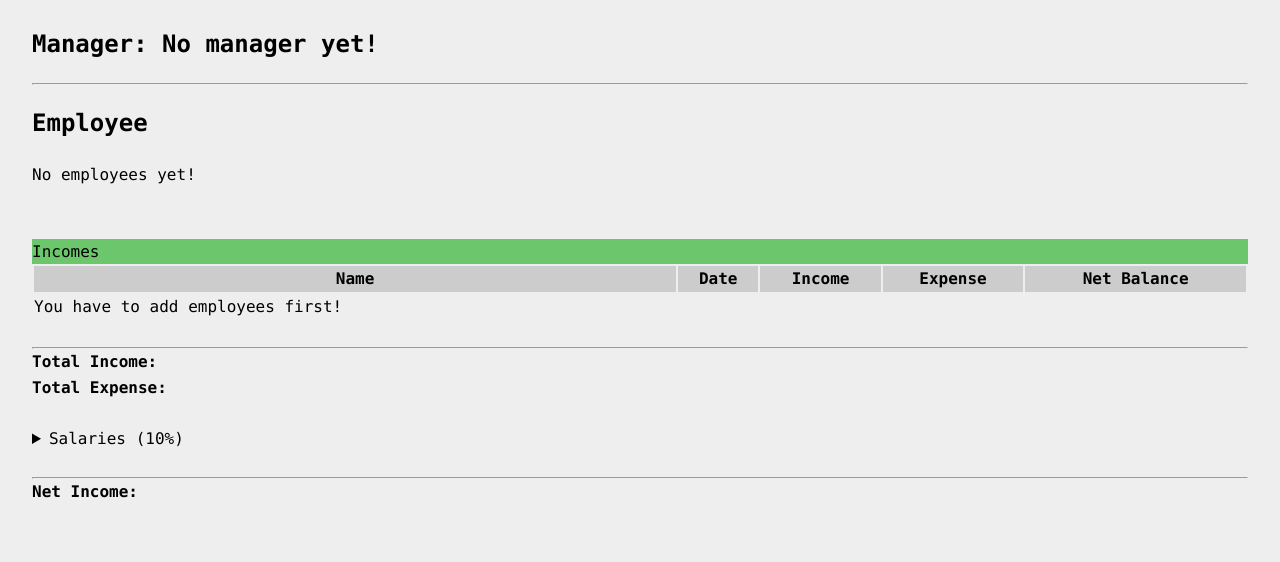
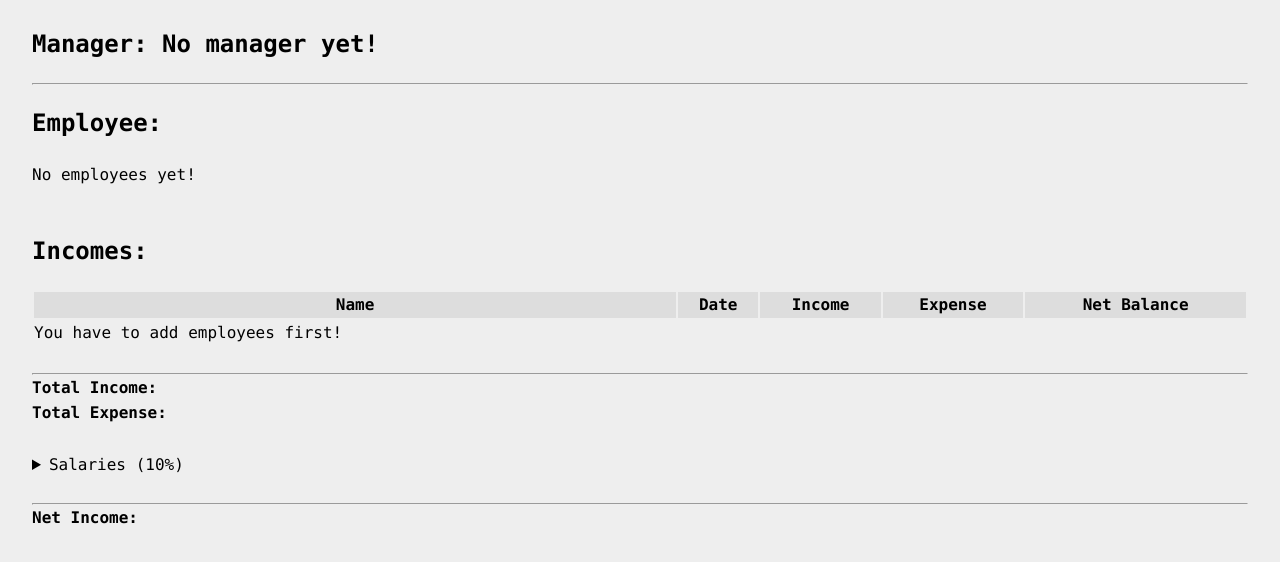
Before and after one commit to ikromw/financial-sheet, a React (Vite) app: page / in a window 1280 px wide. Shown: the top 562 px of the page. Built offline with nearby package versions, Linux system fonts and the light colour scheme.

Commit message:
Changed design

```diff
--- a/src/App.css
+++ b/src/App.css
@@ -5,65 +5,33 @@
 table {
     width: 100%;
 }
-
-table thead {
-    background: #ccc;
-}
-.no-color{
-    position: relative;
-    background: #ccc !important;
+table thead{
+    background: #ddd;
 }
 
-table tbody tr:nth-child(even) {
-    background: #e6e6e6;
+
+/*
+    BUTTON and FORM
+*/
+.align{
+    display: flex;
+    gap: 10px;
+    align-items: center;
 }
-
-.employees-section {
-    display: flex;
-    align-items: center;
-    gap: 10px;
+.align:hover .open-close-form{
+    display: block;
 }
-
-.employees-section:hover button {
-    display: flex;
-}
-
-.employees-section button {
+.open-close-form{
+    width: 25px;
+    height: 25px;
     display: none;
     background: #ddd;
     border: none;
     cursor: pointer;
-    width: 25px;
-    height: 25px;
-    align-items: center;
-    justify-content: center;
 }
-
-.employees-section button:hover {
+.open-close-form:hover{
     background: #ccc;
 }
-
-.employees-section button:active {
-    background: #ddd;
+.open-close-form:active{
+    transform: scale(.9);
 }
-
-
-.income-section {
-    display: flex;
-    align-items: center;
-    justify-content: space-between;
-    gap: 10px;
-
-    background: #6cc76c;
-}
-
-.income-section button {
-    display: flex;
-    background: #4e9c4e;
-    border: none;
-    cursor: pointer;
-    width: 25px;
-    height: 25px;
-    align-items: center;
-    justify-content: center;
-}
--- a/src/App.jsx
+++ b/src/App.jsx
@@ -7,6 +7,7 @@ import { useState, useMemo } from "react";
 import { MSGS, DEFAULT_PERCENT } from "./lib/settings";
 import {
   PriceFormat,
+  Plurals,
   calculateTotalIncomes,
   calculateEmployeeSalaries,
   calculateTotalExpenses,
@@ -93,7 +94,8 @@ function App() {
     <main>
 
       <h2>
-        {managers.length < 2 ? "Manager: " : "Managers: "}
+        {Plurals(managers, "Manager")}
+
         {managers.length > 0 ? (
           managers.map((manager, index) => (
             <span key={index}> {manager.name}{index < managers.length - 1 ? ", " : ""}</span>
@@ -105,10 +107,10 @@ function App() {
       <hr />
       <br />
 
-      <div className="employees-section">
-        {usersData.length < 2 ? <h2>Employee</h2> : <h2>Employees</h2>}
+      <div className="employees-section align">
+        <h2>{Plurals(usersData, "Employee")}</h2>
 
-        <button onClick={() => setUserDataForm(!userDataForm)}>
+        <button className="open-close-form" onClick={() => setUserDataForm(!userDataForm)}>
           {userDataForm ? "-" : "+"}
         </button>
       </div>
@@ -130,6 +132,21 @@ function App() {
       <br />
       <br />
 
+
+      <div className="income-section align">
+        <h2>Incomes:</h2>
+
+        {
+          usersData.length > 0 ?
+            <button className="open-close-form" onClick={() => setDataForm(!dataForm)}>
+              {dataForm ? "-" : "+"}
+            </button>
+            :
+            null
+        }
+
+      </div>
+
       {dataForm && (
         <IncomeForm
           usersData={usersData}
@@ -138,21 +155,7 @@ function App() {
           setDataFormSchema={setDataFormSchema}
         />
       )}
-
-
-      <div className="income-section">
-        <p className="table--title-incomes">Incomes</p>
-
-        {
-          usersData.length > 0 ?
-            <button onClick={() => setDataForm(!dataForm)}>
-              {dataForm ? "-" : "+"}
-            </button>
-            :
-            null
-        }
-
-      </div>
+      <br />
 
       <table className="table incomes">
         <thead>
@@ -292,7 +295,7 @@ function App() {
               employee.records.map((record, recordIndex) => (
                 <div key={recordIndex}>
                   {recordIndex === 0 && (
-                    <h1>{employee.name}</h1>
+                    <h3>{employee.name}</h3>
                   )}
                   <p>{dayjs(record.date).format('MMMM D, YYYY')}</p>
                   <p>{record.income && PriceFormat(record.income)}</p>
--- a/src/lib/utils.js
+++ b/src/lib/utils.js
@@ -1,6 +1,11 @@
 // Custom format for prices
 export const PriceFormat = (number) => {
     return number.toLocaleString()
+}
+
+// Plurals
+export const Plurals = (data, text) => {
+    return data.length > 1 ? text + "s: " : text + ": "
 }
 
 // Total incomes
```
Also changed, not shown: src/db/db.js (line endings or trailing spaces).
